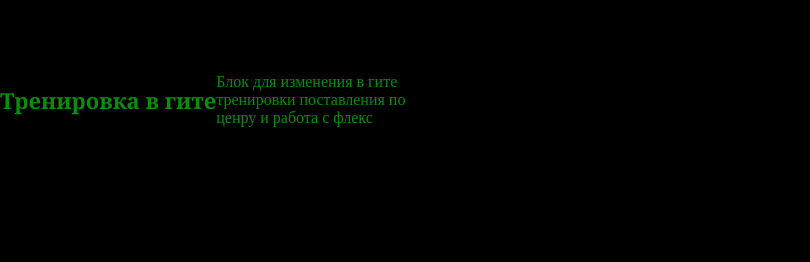
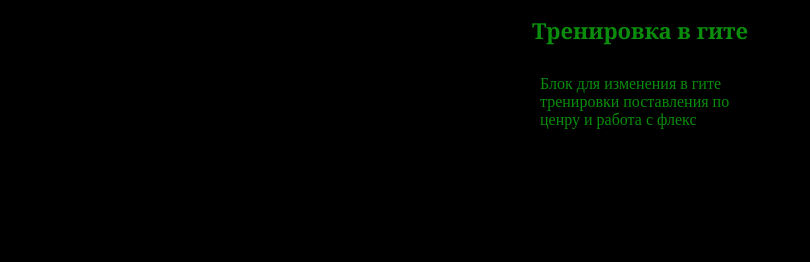
Before and after one commit to Menithil2403/first-project, a plain HTML site: page index.html in a window 1280 px wide. Shown: the whole page, without its empty margins (0-810 px from the left). Drawn offline with Linux system fonts and the light colour scheme; a web font is replaced by a local one.

Commit message:
add style from <p>

```diff
--- a/style.css
+++ b/style.css
@@ -1,8 +1,9 @@
 body{
-    margin:0;
+    margin: 0;
     padding: 0;
     background-color: black;
-    display: flex;
+    align-items: center;
+    justify-content: center;
 }
 
 .title_h1{
@@ -14,9 +15,8 @@ body{
     font-family: Cambria, Cochin, Georgia, Times, 'Times New Roman', serif;
 }
 .content{
+    margin: 0 auto;
     display: flex;
-    align-items: center;
-    justify-content: center;
     width: 200px;
     height: 200px;
     color: rgb(10, 141, 12);
```
